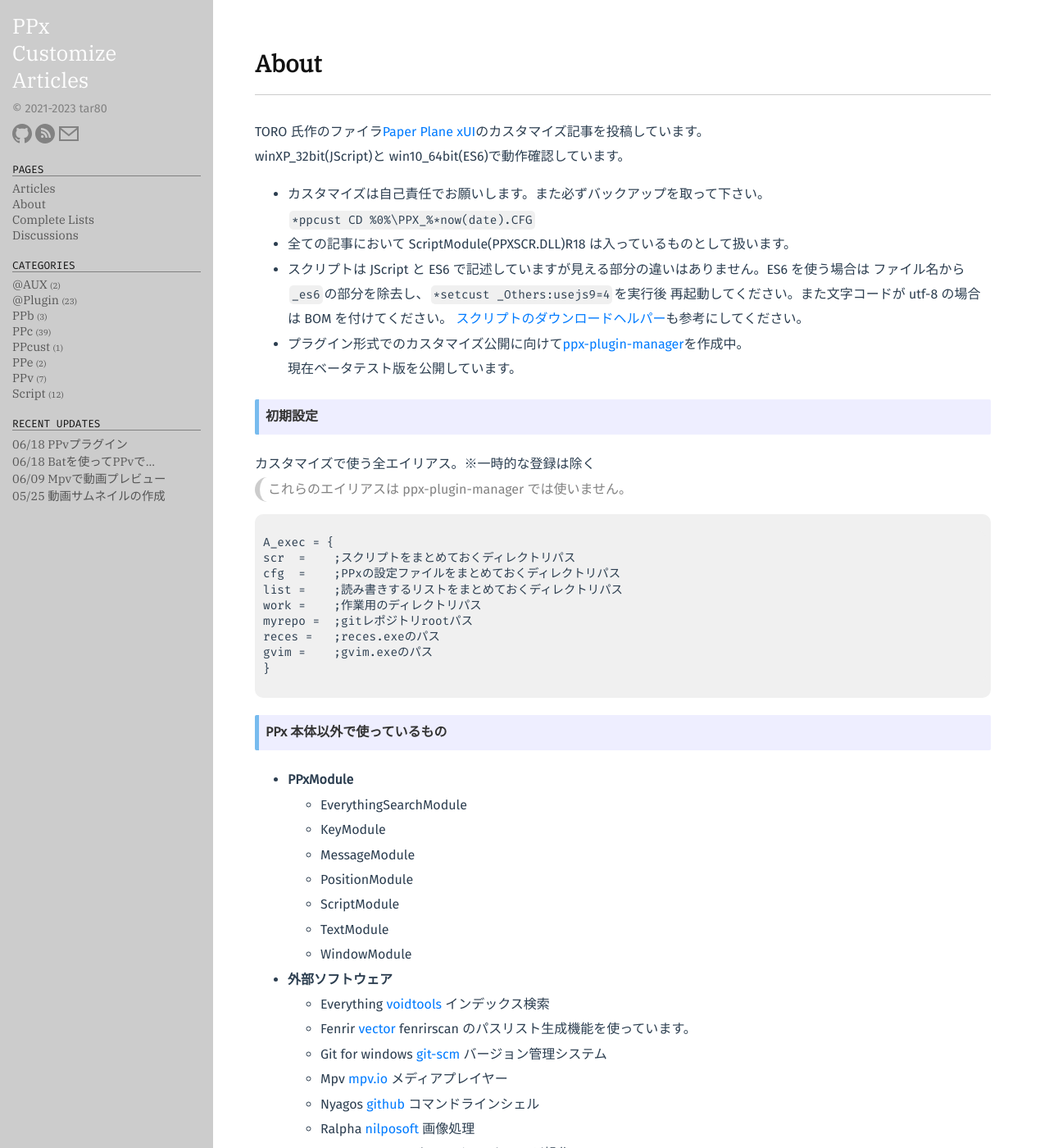
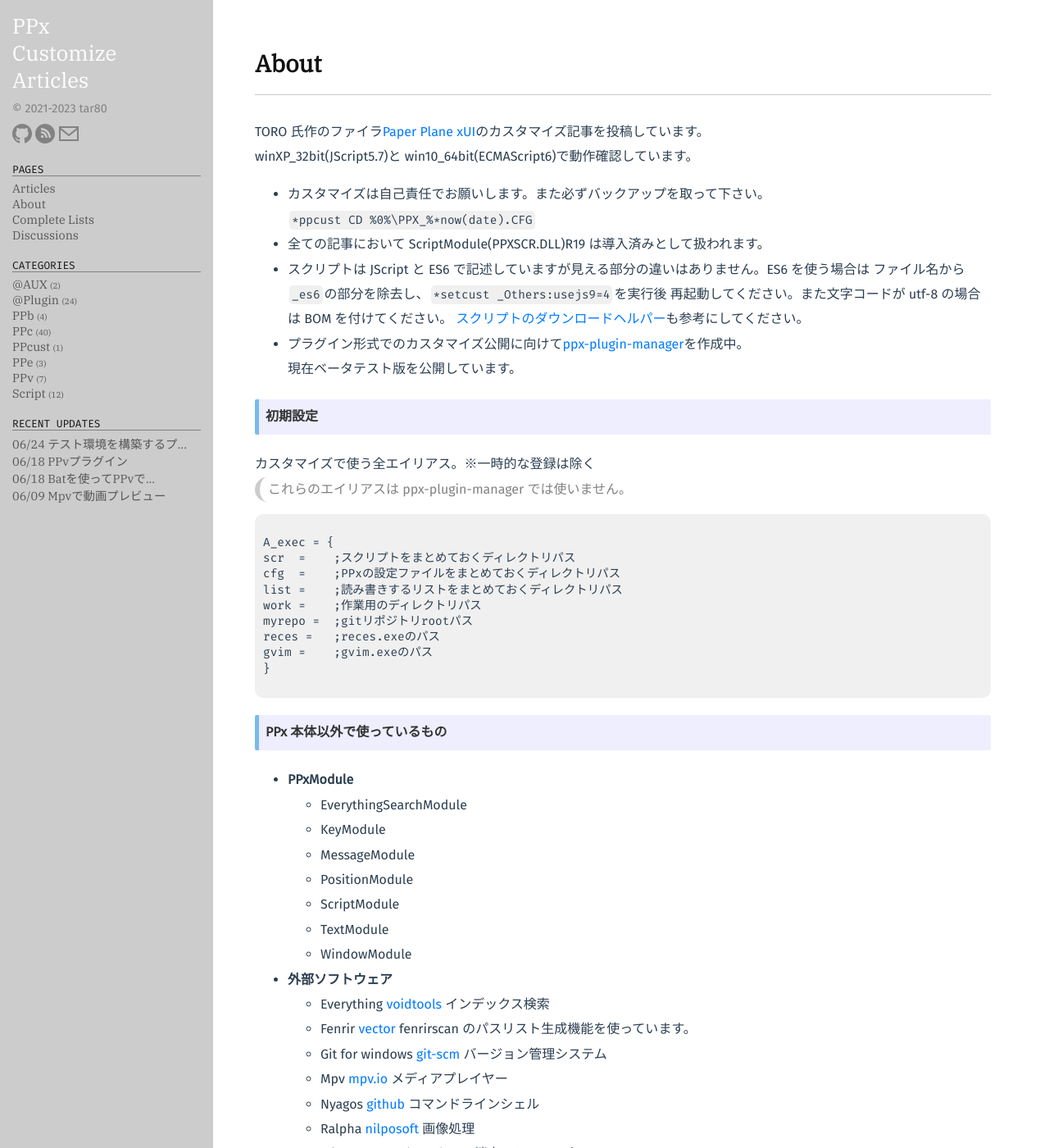
Before and after one commit to tar80/pages-pca, a Jekyll site: the page built from about.md, in a window 1280 px wide and 1400 px high. Shown: the whole window at 82% size. Built offline with Jekyll 4.4.1, drawn with Linux system fonts in a browser that asks for light colours; some web fonts are replaced; part of the change alters nothing that is shown; some of the changed text lies outside the part shown.

```diff
--- /dev/null
+++ b/_posts/23-06-24-ppm-test.md
@@ -0,0 +1,76 @@
+---
+layout: post
+title: テスト環境を構築するプラグイン
+version: PPx191以降
+date: 2023-06-24
+comment: 投稿。
+repository: tar80/ppm-test
+categories: PPc PPe PPb @plugin
+---
+
+### 説明
+
+おもに PPx 用 JScript の実行を補助するためのプラグインで、ppm-switchmenu を利用します。
+
+- テストスクリプトの編集・実行をサポート
+- JScript 用簡易ユニットテスト
+- PPc 用ハイライトチェッカー
+
+などの機能を提供します。
+
+### 使い方
+
+`ppm-test`のインストール後に、`*script %*getcust(S_ppm#plugins:ppm-switchmenu)\script\%*getcust(S_ppm#global:scripttype)\preset.js,test`を実行すると
+`S_ppm#global:editor` で ppm-switchmenu.cfg の編集が始まります。
+`M_ppmSwitch`に`&9:test`が追加されているのでショートカットキーやリストの位置などを調整して保存してください。
+`S_ppm#user:sw_cursor`は、メニュー表示時のカーソルを合わせる項目のショートカットキーです。
+`S_ppm#user:sw_check`には、メニューの頭(0)から数えたテストメニューの位置を指定します。
+
+<BR>
+設定後、`ppm-switchmenu`からコマンドを実行してください。
+
+![sample]({{ site.baseurl }}{% link /public/img/test_menu.png %})
+
+- `Edit` `Bench`は、それぞれ\<ppm\>\cache\xxx\test\xxx\以下の t.js、t_bench.js を`S_ppm#global:editor`で開きます。
+- `Test` `Result`は、最後にメニューから実行したスクリプト(Edit または Bench)を実行します。
+  その際、Shift キーが押されていれば引数を指定できます。
+- `Unit Test PPx`は、特定ディレクトリ配下の`XXX.js`に対するユニットテスト`t\utp_XXX.js`を実行し、
+  結果を PPb[T] に出力します。`eval()`関数を使用しているため`const` `let`の値を読み取れず、
+  strict モードのファイルも読み込めないため、実質 Jscript5.7 で記述されたスクリプト用です。
+- `Highlight Checker`は、PPc のエントリリストに現在のハイライト情報を出力します。
+  コマンド実行時に Shift キーが押されていると PPe に色情報が出力され、編集後に保存`Ctrl+S`で
+  ハイライト設定を更新できます。
+
+#### Edit, Bench
+
+test 関数を使用できます。test 関数はヘルプとテスト用スクリプト内に記載されています。
+スクリプトからの出力はログ窓に、なければログ窓と PPb[T] のどちらかを選択後に出力されます。
+
+[動作例]({{ site.baseurl }}{% link /public/img/test_demo.webp %})
+
+#### Unit Test PPx
+
+`script\jscript\`に配置された`XXX.js`に対する`t\utp_XXX.js`を用意し、どちらかのファイルに
+カーソルを合わせて実行します。
+テスト結果は色付けされて PPb[T] に出力されますが、コマンドプロンプトは標準では色付けされないため
+Windows Terminal などの ansi に対応しているエミュレータ上で実行してください。
+コマンドプロンプトで実行したい場合は、ブランチを main から変更後 ppmtest.js の変数`has_color`を`false`にするか、
+OS のシステム設定を変更してコマンドプロンプトを ansi に対応させる必要があります。
+
+[動作例]({{ site.baseurl }}{% link /public/img/test_unit-test.webp %})
+
+<BR>
+**ppmtest が提供する関数**
+
+|                      関数                       | 内容                                                                                                                                                        |
+| :---------------------------------------------: | :---------------------------------------------------------------------------------------------------------------------------------------------------------- |
+| describe(string:description, function:callback) | description にはテスト全体の説明を書きます。<BR>callback内に it、skip を記述します。                                                                         |
+|      it(string:subject, function:callback)      | subject には一つのテストの説明を書きます。<BR>callback内に assert を記述します。                                                                             |
+|     skip(string:subject, function:callback)     | subject には一つのテストの説明を書きます。<BR>通常 callback は実行されず成功を返しますが、<BR>変数`conv_skip_to_it`が`true`であれば callback を実行します。 |
+|     assert.equal(any:expected, any:actual)      | expected と actual が同値であれば成功を返します。                                                                                                           |
+|    assert.notEqual(any:expected, any:actual)    | expected と actual が同値でなければ成功を返します。                                                                                                         |
+|   assert.do(any:expected, function:callback)    | callback を実行し、成功を返します。                                                                                                                         |
+
+### Highlight Checker
+
+![動作例]({{ site.baseurl }}{% link /public/img/test_hl.webp %})
--- a/about.md
+++ b/about.md
@@ -5,11 +5,11 @@ permalink: /about/
 ---
 
 TORO 氏作のファイラ[Paper Plane xUI](http://toro.d.dooo.jp/slppx.html)のカスタマイズ記事を投稿しています。
-winXP_32bit(JScript)と win10_64bit(ES6)で動作確認しています。
+winXP_32bit(JScript5.7)と win10_64bit(ECMAScript6)で動作確認しています。
 
 - カスタマイズは自己責任でお願いします。また必ずバックアップを取って下さい。
   `*ppcust CD %0%\PPX_%*now(date).CFG`
-- 全ての記事において ScriptModule(PPXSCR.DLL)R18 は入っているものとして扱います。
+- 全ての記事において ScriptModule(PPXSCR.DLL)R19 は導入済みとして扱われます。
 - スクリプトは JScript と ES6 で記述していますが見える部分の違いはありません。ES6 を使う場合は
   ファイル名から`_es6`の部分を除去し、`*setcust _Others:usejs9=4`を実行後
   再起動してください。また文字コードが utf-8 の場合は BOM を付けてください。
@@ -29,7 +29,7 @@ scr  =    ;スクリプトをまとめておくディレクトリパス
 cfg  =    ;PPxの設定ファイルをまとめておくディレクトリパス
 list =    ;読み書きするリストをまとめておくディレクトリパス
 work =    ;作業用のディレクトリパス
-myrepo =  ;gitレポジトリrootパス
+myrepo =  ;gitリポジトリrootパス
 reces =   ;reces.exeのパス
 gvim =    ;gvim.exeのパス
 }
@@ -55,8 +55,6 @@ gvim =    ;gvim.exeのパス
   - Mpv [mpv.io](https://mpv.io/) メディアプレイヤー
   - Nyagos [github](https://github.com/nyaosorg/nyagos/releases) コマンドラインシェル
   - Ralpha [nilposoft](http://nilposoft.info/) 画像処理
-  - Rclone [RCLONE](https://rclone.org/) オンラインストレージ操作
-  - Reces [frostmoon](http://frostmoon.sakura.ne.jp/) 書庫操作
   - Windows Terminal [github](https://github.com/microsoft/terminal/releases) 端末エミュレータ
 
 - **外部コマンド**
@@ -79,6 +77,8 @@ gvim =    ;gvim.exeのパス
   - jvgrep [github](https://github.com/mattn/jvgrep/releases)
   - nkf [vector](https://www.vector.co.jp/soft/win95/util/se295331.html)
   - peco [github](https://github.com/peco/peco/releases)
+  - rclone [RCLONE](https://rclone.org/)
+  - reces [frostmoon](http://frostmoon.sakura.ne.jp/)
   - ripgrep [github](https://github.com/BurntSushi/ripgrep/releases)
   - zoxide [github](https://github.com/ajeetdsouza/zoxide)
 
```
Also changed, not shown: public/img/test_demo.webp (added), public/img/test_hl.webp (added), public/img/test_menu.png (added), public/img/test_unit-test.webp (added).
